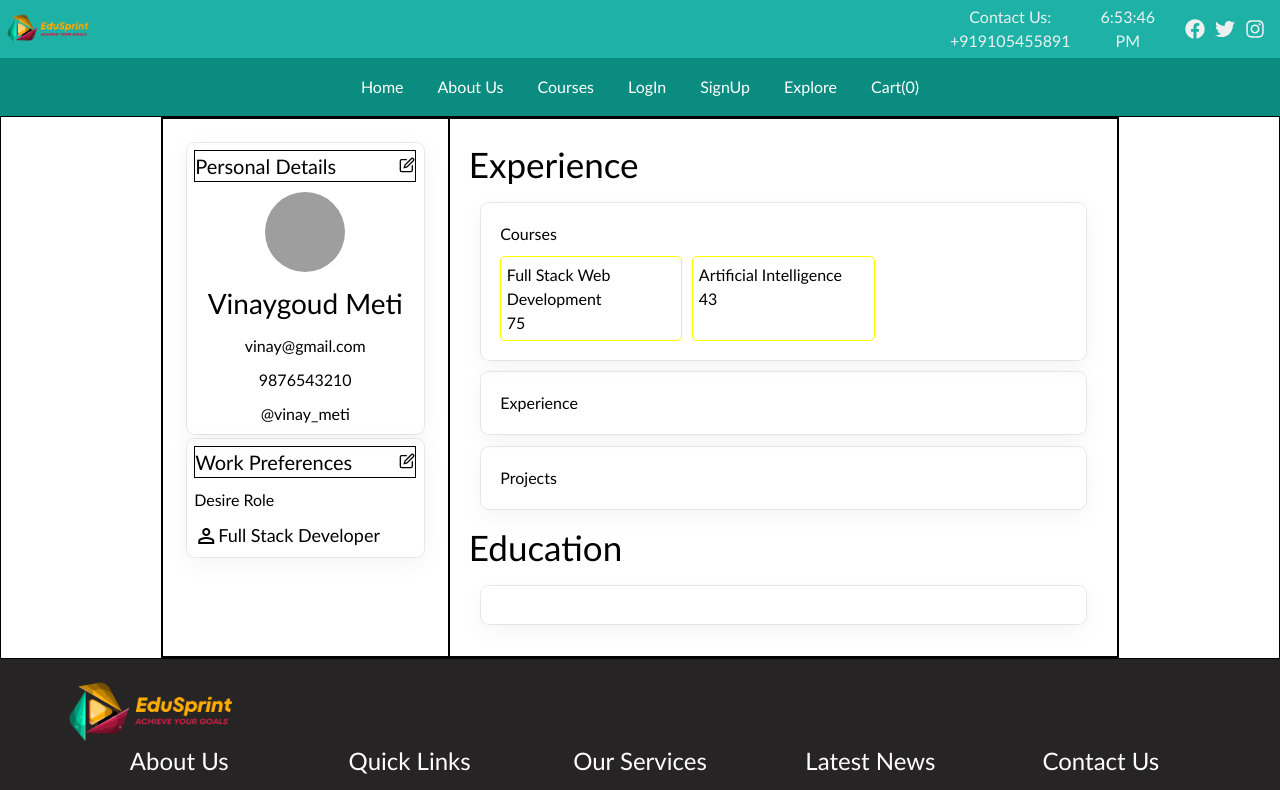
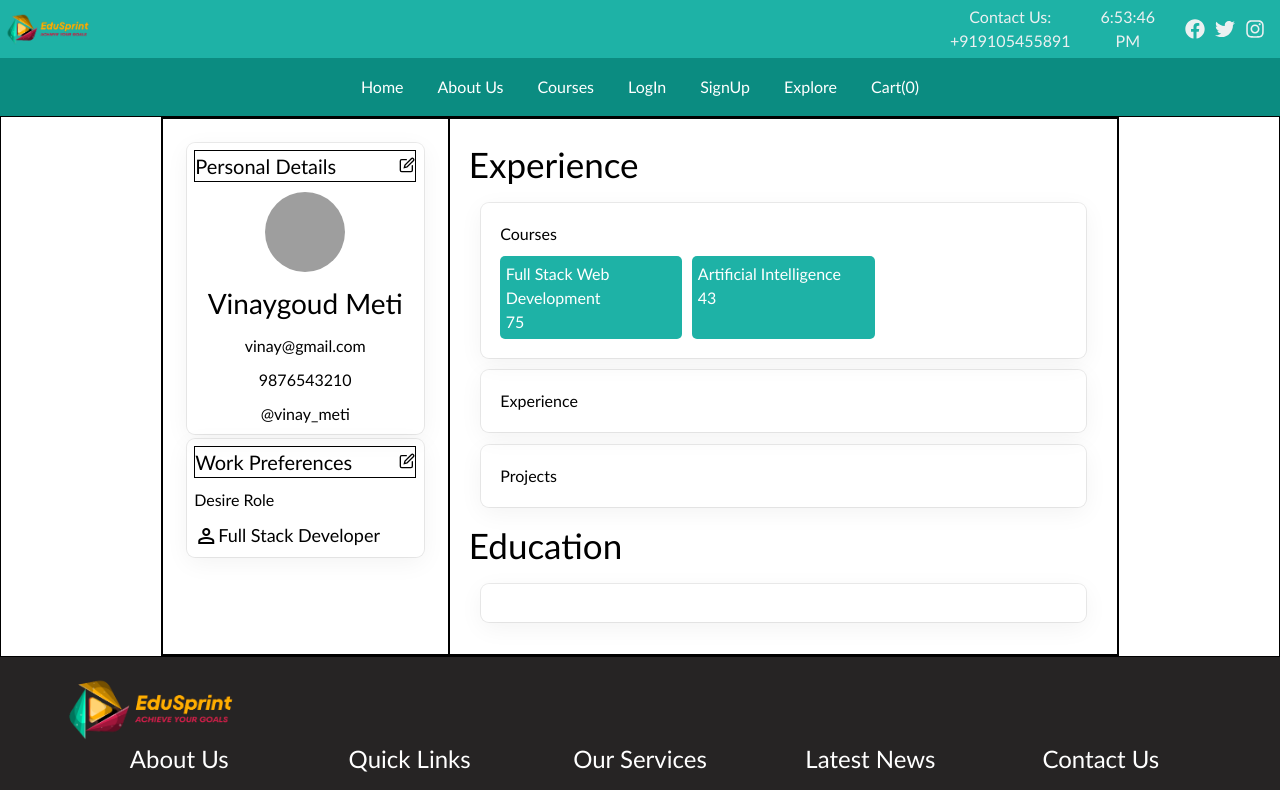
Before and after one commit to imlnr/software-kalaakar-5678, a React (Create React App) app: page /user-profile in a window 1280 px wide. Shown: the top 790 px of the page. Built offline with nearby package versions, Linux system fonts and the light colour scheme; grey boxes are pictures that could not be loaded.

Commit message:
final commit

```diff
--- a/src/pages/css/profile.css
+++ b/src/pages/css/profile.css
@@ -49,7 +49,9 @@
 }
 
 .course-each-card {
-    border: 1px solid yellow;
+    /* border: 1px solid yellow; */
+    background-color: #1eb2a6;
+    color: white;
     border-radius: 5px;
     padding: 3%;
 }
```
